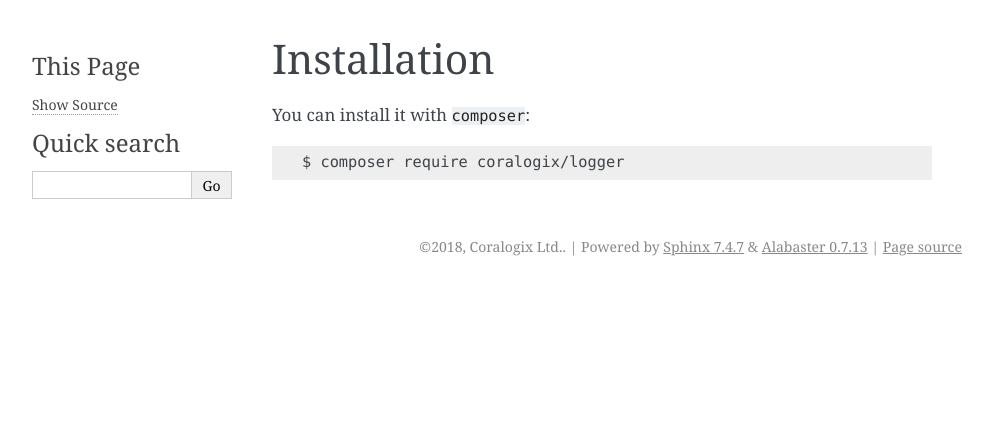
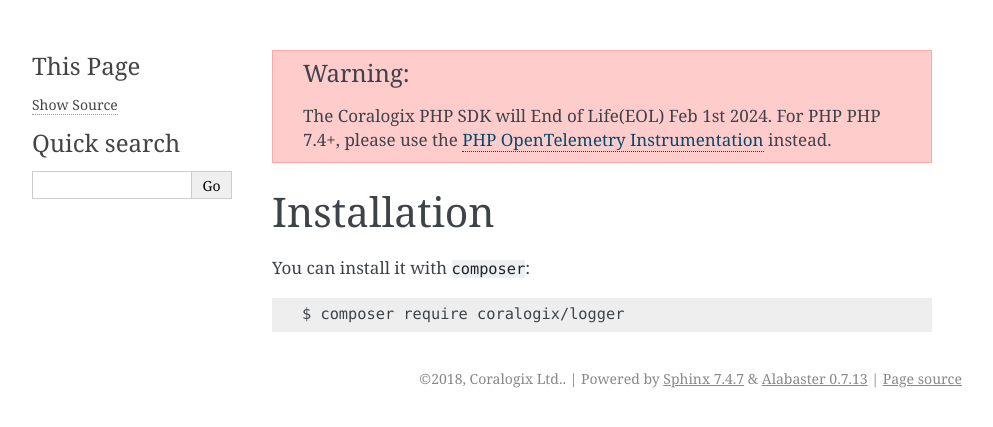
Before and after one commit to coralogix/php-coralogix-sdk, a Sphinx documentation site: the page built from docs/Install.rst, in a window 1280 px wide. Shown: the top 427 px of the page, without its empty margins (148-1141 px from the left). Built offline with Sphinx 7.4.7, drawn with Linux system fonts in a browser that asks for light colours.

Commit message:
deprecation warning to doc (#14)
* test index warning

* Revert "test index warning"

This reverts commit e9a53e5770f8c4e8a52c97ea322474b5c635f035.

* add to all pages

* add EOL message

```diff
--- a/docs/conf.py
+++ b/docs/conf.py
@@ -22,3 +22,9 @@
 default_role = 'literal'
 pygments_style = 'sphinx'
 todo_include_todos = False
+
+rst_prolog = """
+.. warning::
+   The Coralogix PHP SDK will End of Life(EOL) Feb 1st 2024.
+   For PHP PHP 7.4+, please use the `PHP OpenTelemetry Instrumentation <https://coralogix.com/docs/php-opentelemetry-instrumentation/>`_ instead.
+"""
```
